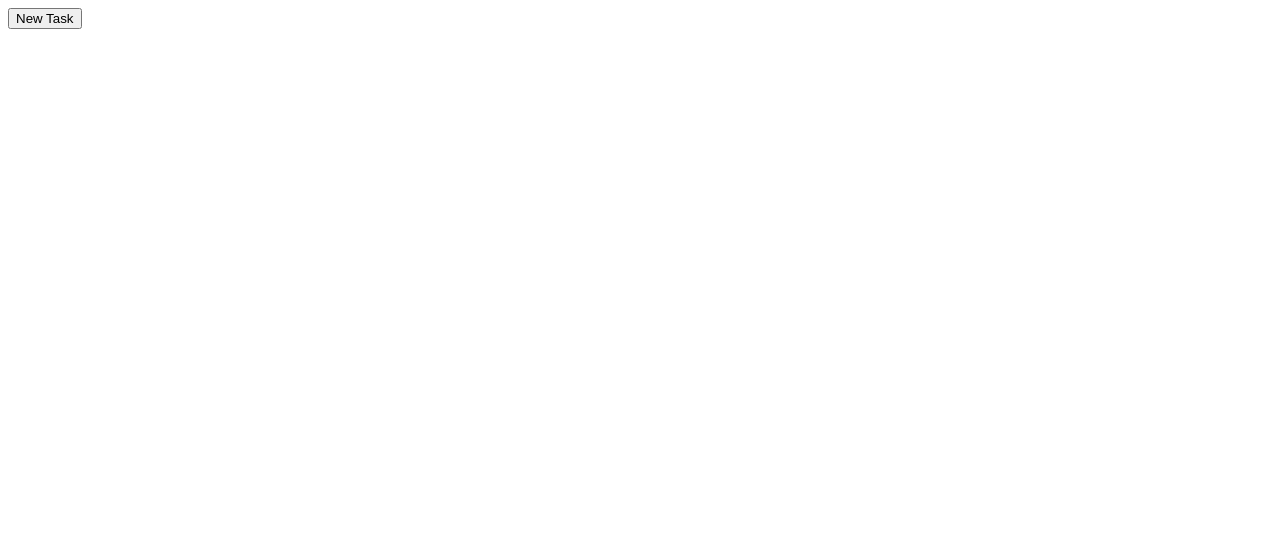
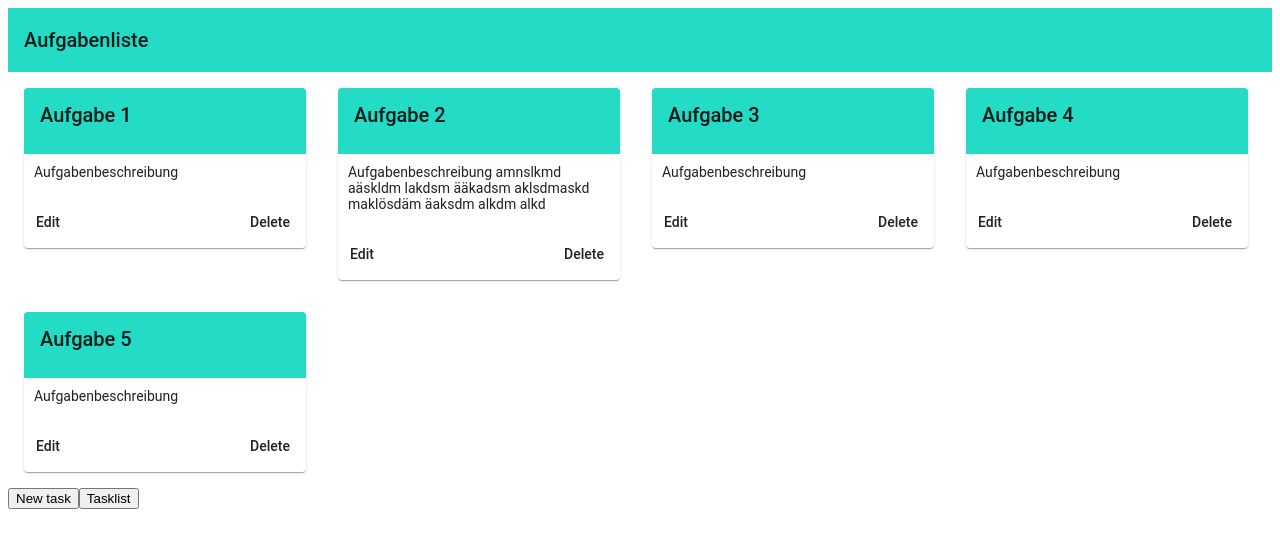
Before and after one commit to klassecloud/frontendTeacher, an Angular app: page /tasklist in a window 1280 px wide. Before the commit this address led to /. Shown: the top 548 px of the page. Built offline with nearby package versions, Linux system fonts and the light colour scheme.

Commit message:
new routing

```diff
--- a/src/app/app-routing.module.ts
+++ b/src/app/app-routing.module.ts
@@ -6,8 +6,10 @@ import { TaskComponent } from './task/task.component';
 import { EditTaskComponent } from './edit-task/edit-task.component';
 
 const routes: Routes = [
-{path: '', component: TaskListComponent},
-{path: 'newtask', component: EditTaskComponent}
+{path: '', redirectTo: "tasklist", pathMatch: 'full'},
+{path: 'tasklist', component: TaskListComponent},
+{path: 'newtask', component: EditTaskComponent},
+{path: 'edittask/:id', component: EditTaskComponent},
 ];
 
 @NgModule({
--- a/src/app/app.component.html
+++ b/src/app/app.component.html
@@ -1,3 +1,4 @@
 <router-outlet></router-outlet>
 
-<button [routerLink]="'/newtask'">New Task</button>
+<button [routerLink]="'/newtask'">New task</button>
+<button [routerLink]="'/tasklist'">Tasklist</button>
--- a/src/app/edit-task/edit-task.component.ts
+++ b/src/app/edit-task/edit-task.component.ts
@@ -2,6 +2,8 @@ import { Component, OnInit, Input } from '@angular/core';
 import {Task_Interface} from '../task-interface';
 import {Observable} from 'rxjs';
 import { HttpClient, HttpHeaders } from '@angular/common/http';
+import { Tasks } from '../task-data';
+import { ActivatedRoute } from '@angular/router';
 
 @Component({
   selector: 'app-edit-task',
@@ -10,6 +12,7 @@ import { HttpClient, HttpHeaders } from '@angular/common/http';
 })
 export class EditTaskComponent implements OnInit {
   @Input() task: Task_Interface = {
+    id: 0,
     name: 'Aufgabenname',
     description:  'Aufgabenbeschreibung',
     estimated_effort: '4 Stunden',
@@ -48,9 +51,13 @@ export class EditTaskComponent implements OnInit {
       .post(endpoint, formData, { headers: this.headerConf });
   }
 
-  constructor(private http: HttpClient) {}
+  constructor(private http: HttpClient, private route: ActivatedRoute) {}
 
   ngOnInit(): void {
+    const id = +this.route.snapshot.paramMap.get('id');
+    if(id>0)
+        this.task = Tasks.find(task => task.id === id);
+
   }
   delete() {}
   archive() {}
--- /dev/null
+++ b/src/app/task-data.ts
@@ -0,0 +1,69 @@
+import { Task_Interface } from './task-interface';
+
+export const Tasks: Task_Interface[] = [
+    {
+        id: 1,
+        name: 'Aufgabe 1',
+        description:  'Aufgabenbeschreibung',
+        estimated_effort: '4 Stunden',
+        start: new Date(),
+        end: new Date(),
+        previousTask: undefined,
+        allocate: ['9b', '9a', 'Verena Steinmeier'],
+        subject: undefined,
+        materials: undefined,
+        model_solution: undefined
+    },
+    {
+          id: 2,
+          name: 'Aufgabe 2',
+          description:  'Aufgabenbeschreibung amnslkmd aäskldm lakdsm ääkadsm aklsdmaskd maklösdäm äaksdm alkdm alkd',
+          estimated_effort: '8 Stunden',
+          start: new Date(),
+          end: new Date(),
+          previousTask: undefined,
+          allocate: ['9b', '9a', 'Verena Steinmeier'],
+          subject: undefined,
+          materials: undefined,
+          model_solution: undefined
+    },
+    {
+          id: 3,
+          name: 'Aufgabe 3',
+          description:  'Aufgabenbeschreibung',
+          estimated_effort: '8 Stunden',
+          start: new Date(),
+          end: new Date(),
+          previousTask: undefined,
+          allocate: ['9b', '9a', 'Verena Steinmeier'],
+          subject: undefined,
+          materials: undefined,
+          model_solution: undefined
+    },
+    {
+          id: 4,
+          name: 'Aufgabe 4',
+          description:  'Aufgabenbeschreibung',
+          estimated_effort: '8 Stunden',
+          start: new Date(),
+          end: new Date(),
+          previousTask: undefined,
+          allocate: ['9b', '9a', 'Verena Steinmeier'],
+          subject: undefined,
+          materials: undefined,
+          model_solution: undefined
+    },
+    {
+          id: 5,
+          name: 'Aufgabe 5',
+          description:  'Aufgabenbeschreibung',
+          estimated_effort: '8 Stunden',
+          start: new Date(),
+          end: new Date(),
+          previousTask: undefined,
+          allocate: ['9b', '9a', 'Verena Steinmeier'],
+          subject: undefined,
+          materials: undefined,
+          model_solution: undefined
+    }
+]
--- a/src/app/task-interface.ts
+++ b/src/app/task-interface.ts
@@ -1,4 +1,5 @@
 export class Task_Interface {
+  id: number;
   name: string;
   description: string;
   estimated_effort: string;
--- a/src/app/task-list/task-list.component.ts
+++ b/src/app/task-list/task-list.component.ts
@@ -1,5 +1,6 @@
 import { Component, OnInit, Input } from '@angular/core';
 import {Task_Interface} from '../task-interface';
+import { Tasks } from '../task-data';
 
 @Component({
   selector: 'app-task-list',
@@ -10,40 +11,11 @@ export class TaskListComponent implements OnInit {
 
   @Input() tasks: Task_Interface[] = [];
 
-  task: Task_Interface = {
-    name: 'Aufgabe 1',
-    description:  'Aufgabenbeschreibung',
-    estimated_effort: '4 Stunden',
-    start: new Date(),
-    end: new Date(),
-    previousTask: undefined,
-    allocate: ['9b', '9a', 'Verena Steinmeier'],
-    subject: undefined,
-    materials: undefined,
-    model_solution: undefined
-  };
-
-  task2: Task_Interface = {
-      name: 'Aufgabe 2',
-      description:  'Aufgabenbeschreibung amnslkmd aäskldm lakdsm ääkadsm aklsdmaskd maklösdäm äaksdm alkdm alkd',
-      estimated_effort: '8 Stunden',
-      start: new Date(),
-      end: new Date(),
-      previousTask: undefined,
-      allocate: ['9b', '9a', 'Verena Steinmeier'],
-      subject: undefined,
-      materials: undefined,
-      model_solution: undefined
-    };
 
   constructor() { }
 
   ngOnInit(): void {
-    this.tasks.push(this.task);
-    this.tasks.push(this.task);
-    this.tasks.push(this.task);
-    this.tasks.push(this.task);
-    this.tasks.push(this.task2);
+    this.tasks = Tasks;
   }
 
 }
--- a/src/app/task/task.component.ts
+++ b/src/app/task/task.component.ts
@@ -1,5 +1,7 @@
 import { Component, OnInit, Input } from '@angular/core';
 import {Task_Interface} from '../task-interface';
+
+import { Router } from '@angular/router';
 
 @Component({
   selector: 'app-task',
@@ -14,13 +16,13 @@ export class TaskComponent implements OnInit {
     //subtitle: string = "Subtitle";
     //content: string = "Content";
 
-    constructor() { }
+    constructor(private router: Router) {}
 
     ngOnInit(): void {
     }
 
     edit(){
-
+        this.router.navigateByUrl('/edittask/' + this.task.id);
     }
 
 }
```
